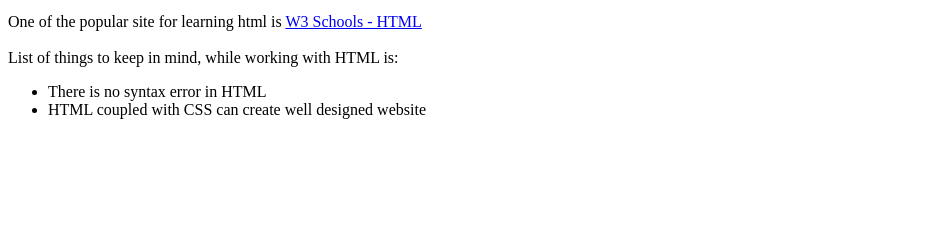
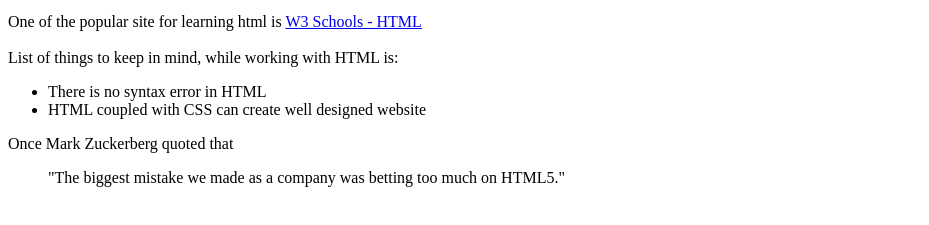
Before and after one commit to Sr922/homework2, a plain HTML site: page index.html in a window 1280 px wide. Shown: the part 87-312 px from the top of the page, without its empty margins (0-929 px from the left). Drawn offline with Linux system fonts and the light colour scheme.

Commit message:
Seventh tag <blockqoute> is added

```diff
--- a/index.html
+++ b/index.html
@@ -12,5 +12,7 @@
 		<li>There is no syntax error in HTML</li>
 		<li>HTML coupled with CSS can create well designed website</li>
 	</ul>
+
+	Once Mark Zuckerberg quoted that <blockquote>"The biggest mistake we made as a company was betting too much on HTML5."</blockquote>
 </body>
 </html>
```
